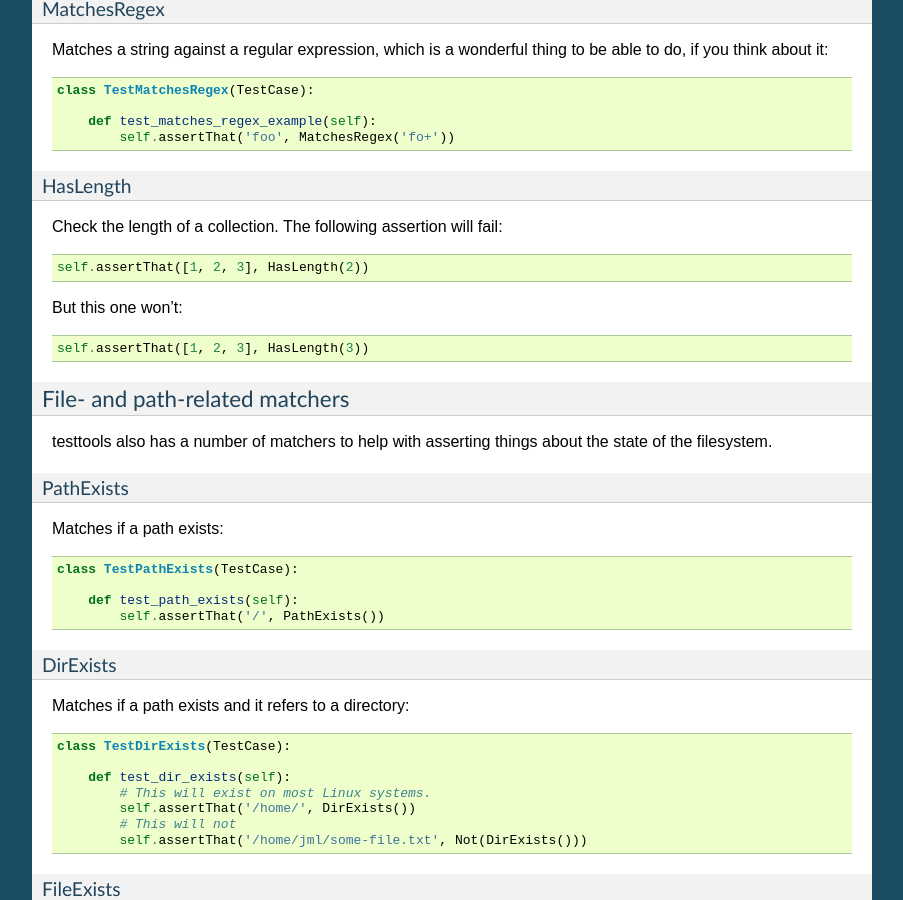
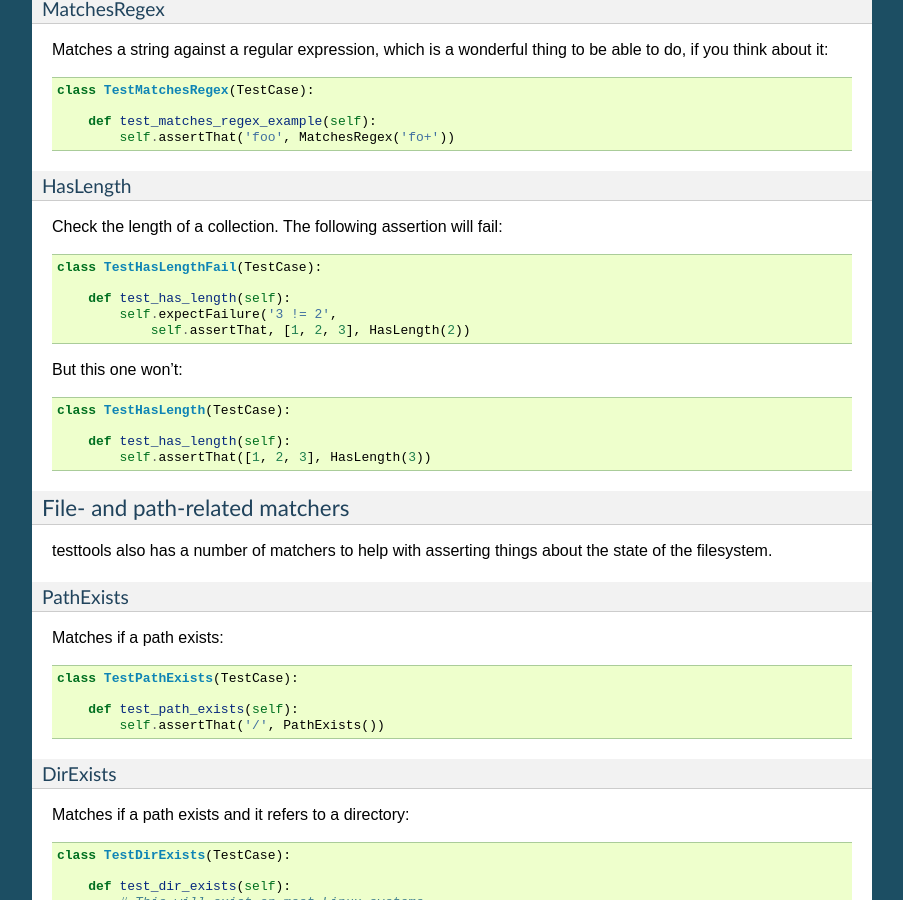
Before and after one commit to testing-cabal/testtools, a Sphinx documentation site: the page built from doc/for-test-authors.rst, in a window 1280 px wide and 900 px high, scrolled down 7776 px. Shown: the whole window, without its empty margins (198-1101 px from the left). Built offline with Sphinx 7.4.7, drawn with Linux system fonts in a browser that asks for light colours; pages that are not in the unit, such as notebooks, are missing from menus; some of the changed text lies outside the part shown.

Commit message:
Some more manuel test cases.

```diff
--- a/doc/for-test-authors.rst
+++ b/doc/for-test-authors.rst
@@ -544,13 +544,24 @@ be able to do, if you think about it:
 HasLength
 ~~~~~~~~~
 
-Check the length of a collection.  The following assertion will fail::
-
-  self.assertThat([1, 2, 3], HasLength(2))
-
-But this one won't::
-
-  self.assertThat([1, 2, 3], HasLength(3))
+Check the length of a collection.  The following assertion will fail:
+
+.. code-block:: python
+
+    class TestHasLengthFail(TestCase):
+
+        def test_has_length(self):
+            self.expectFailure('3 != 2',
+                self.assertThat, [1, 2, 3], HasLength(2))
+
+But this one won't:
+
+.. code-block:: python
+
+    class TestHasLength(TestCase):
+
+        def test_has_length(self):
+            self.assertThat([1, 2, 3], HasLength(3))
 
 
 File- and path-related matchers
@@ -717,12 +728,16 @@ Negates another matcher.  For example:
             self.assertThat([42], Not(Is([42])))
 
 If you find yourself using ``Not`` frequently, you may wish to create a custom
-matcher for it.  For example::
-
-  IsNot = lambda x: Not(Is(x))
-
-  def test_not_example_2(self):
-      self.assertThat([42], IsNot([42]))
+matcher for it.  For example:
+
+.. code-block:: python
+
+    IsNot = lambda x: Not(Is(x))
+
+    class TestCustomMatcher(TestCase):
+
+        def test_not_example_2(self):
+            self.assertThat([42], IsNot([42]))
 
 
 Annotate
@@ -1009,16 +1024,24 @@ Raises
 
 Takes whatever the callable raises as an exc_info tuple and matches it against
 whatever matcher it was given.  For example, if you want to assert that a
-callable raises an exception of a given type::
-
-  def test_raises_example(self):
-      self.assertThat(
-          lambda: 1/0, Raises(MatchesException(ZeroDivisionError)))
-
-Although note that this could also be written as::
-
-  def test_raises_example_convenient(self):
-      self.assertThat(lambda: 1/0, raises(ZeroDivisionError))
+callable raises an exception of a given type:
+
+.. code-block:: python
+
+    class TestRaisesMatchesException(TestCase):
+
+        def test_raises_example(self):
+            self.assertThat(
+                lambda: 1/0, Raises(MatchesException(ZeroDivisionError)))
+
+Although note that this could also be written as:
+
+.. code-block:: python
+
+    class TestRaisesConvenience(TestCase):
+
+        def test_raises_example_convenient(self):
+            self.assertThat(lambda: 1/0, raises(ZeroDivisionError))
 
 See also MatchesException_ and `the raises helper`_
 
@@ -1182,25 +1205,35 @@ The basic ``testtools.content.Content`` object is constructed from a
 iterator of chunks of bytes that the content is made from.
 
 So, to make a Content object that is just a simple string of text, you can
-do::
-
-  from testtools.content import Content
-  from testtools.content_type import ContentType
-
-  text = Content(ContentType('text', 'plain'), lambda: ["some text"])
+do:
+
+.. code-block:: python
+
+    from testtools.content import Content
+    from testtools.content_type import ContentType
+
+    text = Content(ContentType('text', 'plain'), lambda: ["some text"])
 
 Because adding small bits of text content is very common, there's also a
-convenience method::
-
-  text = text_content("some text")
-
-To make content out of an image stored on disk, you could do something like::
-
-  image = Content(ContentType('image', 'png'), lambda: open('foo.png').read())
-
-Or you could use the convenience function::
-
-  image = content_from_file('foo.png', ContentType('image', 'png'))
+convenience method:
+
+.. code-block:: python
+
+    from testtools.content import text_content
+    text = text_content("some text")
+
+To make content out of an image stored on disk, you could do something like:
+
+.. code-block:: python
+
+    image = Content(ContentType('image', 'png'), lambda: open('foo.png').read())
+
+Or you could use the convenience function:
+
+.. code-block:: python
+
+    from testtools.content import content_from_file
+    image = content_from_file('foo.png', ContentType('image', 'png'))
 
 The ``lambda`` helps make sure that the file is opened and the actual bytes
 read only when they are needed – by default, when the test is finished.  This
@@ -1216,31 +1249,33 @@ project has a server represented by a class ``SomeServer`` that you can start
 up and shut down in tests, but runs in another process.  You want to test
 interaction with that server, and whenever the interaction fails, you want to
 see the client-side error *and* the logs from the server-side.  Here's how you
-might do it::
-
-  from testtools import TestCase
-  from testtools.content import attach_file, Content
-  from testtools.content_type import UTF8_TEXT
-
-  from myproject import SomeServer
-
-  class SomeTestCase(TestCase):
-
-      def setUp(self):
-          super(SomeTestCase, self).setUp()
-          self.server = SomeServer()
-          self.server.start_up()
-          self.addCleanup(self.server.shut_down)
-          self.addCleanup(attach_file, self.server.logfile, self)
-
-      def attach_log_file(self):
-          self.addDetail(
-              'log-file',
-              Content(UTF8_TEXT,
-                      lambda: open(self.server.logfile, 'r').readlines()))
-
-      def test_a_thing(self):
-          self.assertEqual("cool", self.server.temperature)
+might do it:
+
+.. code-block:: python
+
+    from testtools import TestCase
+    from testtools.content import attach_file, Content
+    from testtools.content_type import UTF8_TEXT
+
+    from myproject import SomeServer
+
+    class TestSomeServer(TestCase):
+
+        def setUp(self):
+            super(TestSomeServer, self).setUp()
+            self.server = SomeServer()
+            self.server.start_up()
+            self.addCleanup(self.server.shut_down)
+            self.addCleanup(self.attach_log_file)
+
+        def attach_log_file(self):
+            self.addDetail(
+                'log-file',
+                Content(UTF8_TEXT,
+                        lambda: open(self.server.logfile, 'r').readlines()))
+
+        def test_a_thing(self):
+            self.assertEqual("cool", self.server.temperature)
 
 This test will attach the log file of ``SomeServer`` to each test that is
 run.  testtools will only display the log file for failing tests, so it's not
@@ -1307,12 +1342,20 @@ One common way of doing this is to do::
           self.server.setUp()
           self.addCleanup(self.server.tearDown)
 
-testtools provides a more convenient, declarative way to do the same thing::
-
-  class SomeTest(TestCase):
-      def setUp(self):
-          super(SomeTest, self).setUp()
-          self.server = self.useFixture(Server())
+testtools provides a more convenient, declarative way to do the same thing:
+
+.. code-block:: python
+
+    from myproject import Server
+
+    class TestFixture(TestCase):
+
+        def setUp(self):
+            super(TestFixture, self).setUp()
+            self.server = self.useFixture(Server())
+
+        def test_something(self):
+            pass
 
 ``useFixture(fixture)`` calls ``setUp`` on the fixture, schedules a clean up
 to clean it up, and schedules a clean up to attach all details_ held by the
@@ -1459,13 +1502,17 @@ TestCase.patch
 --------------
 
 ``patch`` is a convenient way to monkey-patch a Python object for the duration
-of your test.  It's especially useful for testing legacy code.  e.g.::
-
-  def test_foo(self):
-      my_stream = StringIO()
-      self.patch(sys, 'stderr', my_stream)
-      run_some_code_that_prints_to_stderr()
-      self.assertEqual('', my_stream.getvalue())
+of your test.  It's especially useful for testing legacy code.  e.g.:
+
+.. code-block:: python
+
+    class TestPatch(TestCase):
+
+        def test_patch(self):
+            my_stream = StringIO()
+            self.patch(sys, 'stderr', my_stream)
+            sys.stderr.write('foobar')
+            self.assertEqual('foobar', my_stream.getvalue())
 
 The call to ``patch`` above masks ``sys.stderr`` with ``my_stream`` so that
 anything printed to stderr will be captured in a StringIO variable that can be
--- a/doc/myproject.py
+++ b/doc/myproject.py
@@ -46,3 +46,27 @@ class Person(object):
     @property
     def full_name(self):
         return '{} {}'.format(self.first_name, self.last_name)
+
+
+class SomeServer(object):
+
+    logfile = 'greetings.txt'
+    temperature = 'cool'
+
+    def start_up(self):
+        pass
+
+    def shut_down(self):
+        pass
+
+
+class Server(object):
+
+    def getDetails(self):
+        return {}
+
+    def setUp(self):
+        pass
+
+    def cleanUp(self):
+        pass
```
